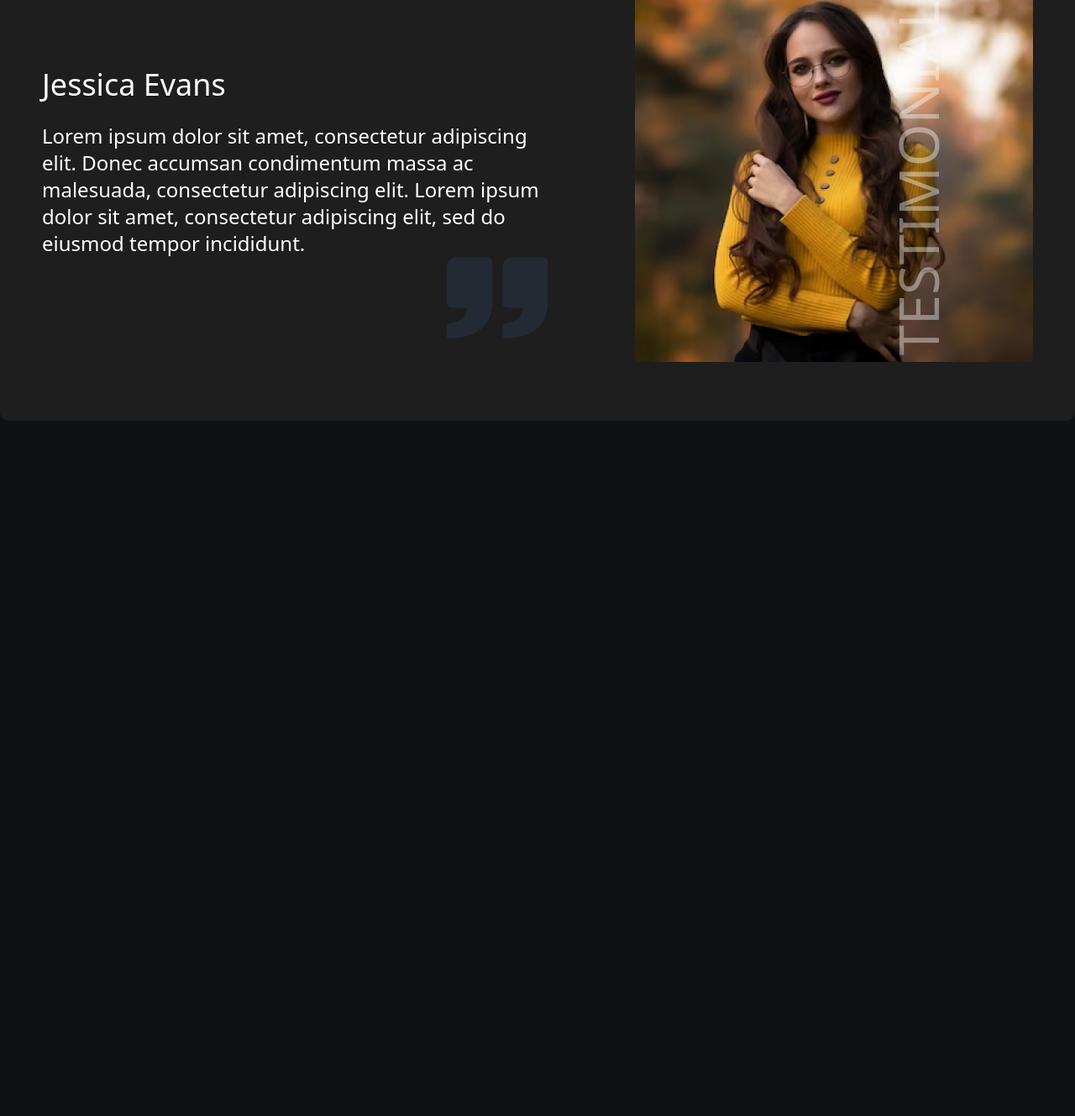
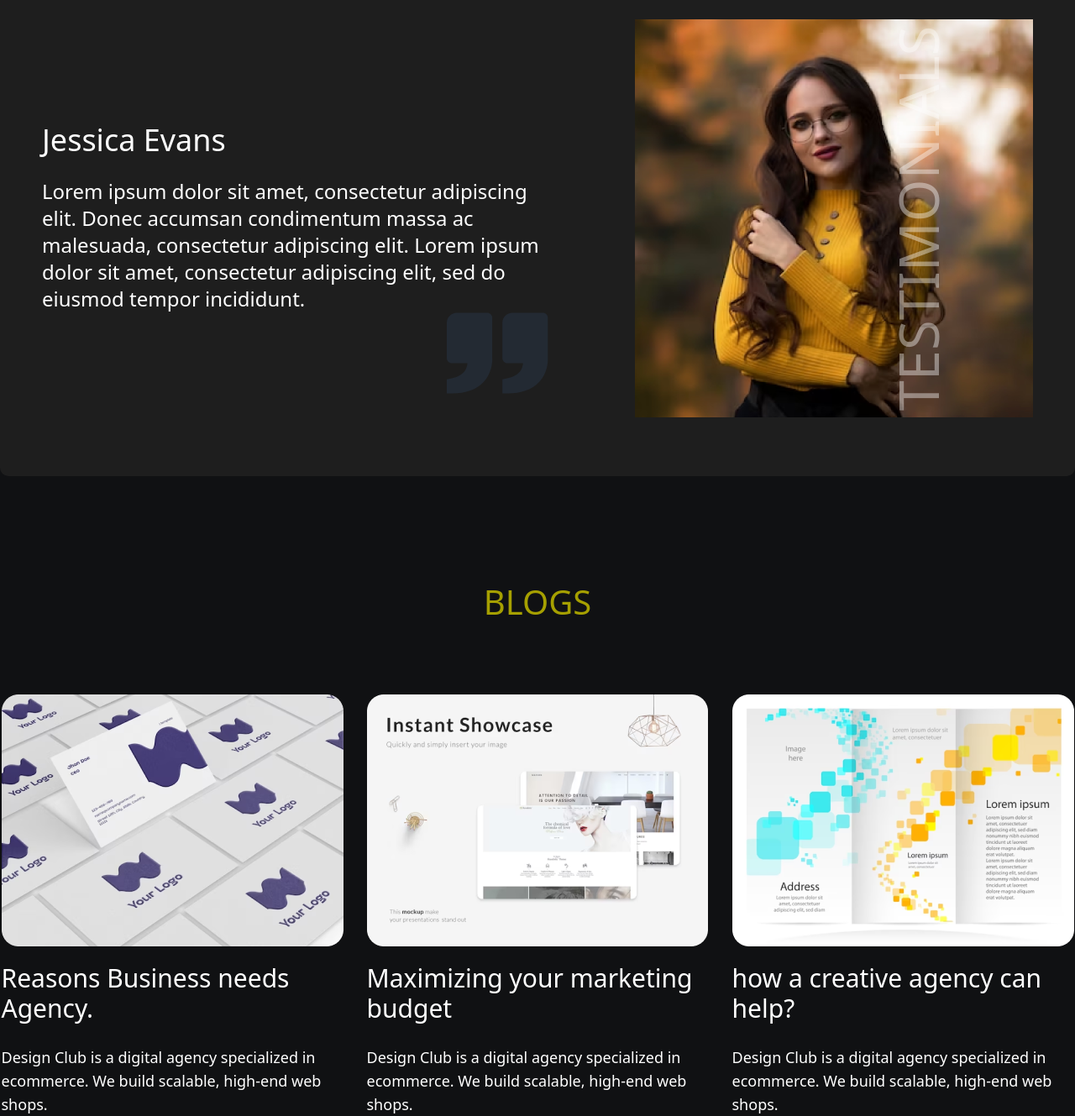
Before and after one commit to kiarashAlizadeh/MYFOLIO, a website: page index.html in a window 1280 px wide. Shown: the part 4163-5492 px from the top of the page at 84% size. Before the commit the page ends 4664 px from the top, so only its background shows below. Drawn offline with nearby package versions, Linux system fonts and the light colour scheme.

Commit message:
blogs section in main created, problems updated

```diff
--- a/index.html
+++ b/index.html
@@ -245,7 +245,7 @@
 
       <!-- TESTIMONIALS -->
       <div
-        class="text-[40px] text-dark-yellow mt-[60px] mb-[78px] text-center mt-[126px]"
+        class="text-[40px] text-dark-yellow mt-[126px] mb-[78px] text-center"
       >
         REVIEWS
       </div>
@@ -275,6 +275,47 @@
           TESTIMONIALS
         </div>
       </section>
+
+      <!-- blogs -->
+      <section class="flex flex-col items-center">
+        <div
+          class="text-[40px] text-dark-yellow mt-[120px] mb-[80px]"
+        >
+          BLOGS
+        </div>
+        <div class="flex justify-center gap-7">
+          <div class="flex flex-col items-start">
+            <img src="./assets/images/main-blogs-pic1.png" alt="">
+            <span class="text-3xl mt-5 mb-[26px]">
+              Reasons Business needs
+              <br>Agency.
+            </span>
+            <p class="text-lg w-[407px]">
+              Design Club is a digital agency specialized in ecommerce. We build scalable, high-end web shops.
+            </p>
+          </div>
+          <div class="flex flex-col items-start">
+            <img src="./assets/images/main-blogs-pic2.png" alt="">
+            <span class="text-3xl mt-5 mb-[26px]">
+              Maximizing your marketing
+              <br>budget
+            </span>
+            <p class="text-lg w-[407px]">
+              Design Club is a digital agency specialized in ecommerce. We build scalable, high-end web shops.
+            </p>
+          </div>
+          <div class="flex flex-col items-start">
+            <img src="./assets/images/main-blogs-pic3.png" alt="">
+            <span class="text-3xl mt-5 mb-[26px]">
+              how a creative agency can
+              <br>help?
+            </span>
+            <p class="text-lg w-[407px]">
+              Design Club is a digital agency specialized in ecommerce. We build scalable, high-end web shops.
+            </p>
+          </div>
+        </div>
+      </section>
     </main>
   </body>
 </html>
```
Also changed, not shown: assets/css/main.css, assets/images/main-blogs-pic1.png (added), assets/images/main-blogs-pic2.png (added), assets/images/main-blogs-pic3.png (added), 1 other file.
